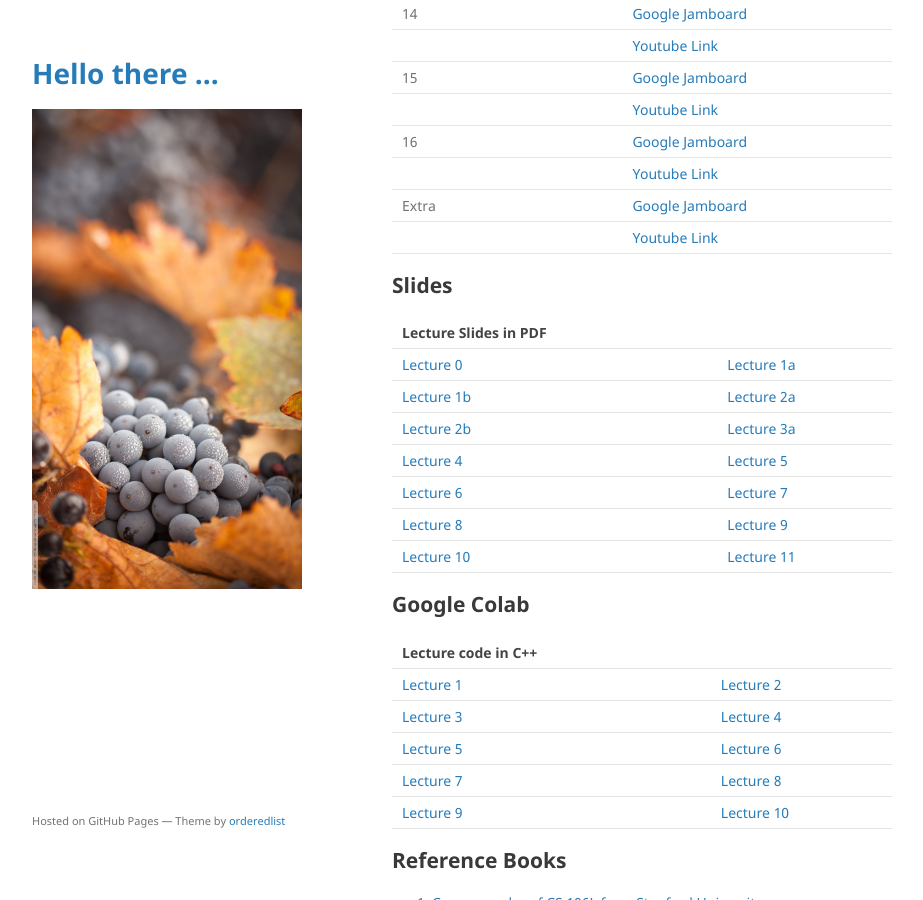
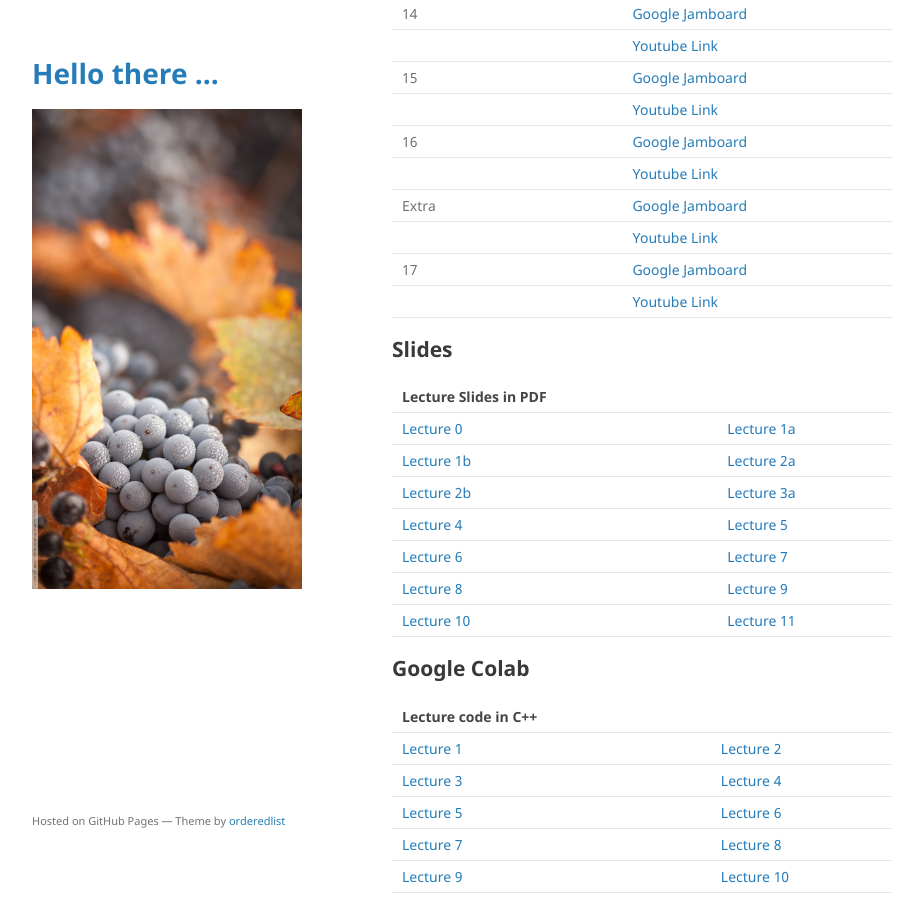
Before and after one commit to mohammadmotiurrahman/mohammadmotiurrahman.github.io, a Jekyll site: the page built from cse203_1/index.md, in a window 1280 px wide and 900 px high, scrolled down 3437 px. Shown: the whole window, without its empty margins (178-1101 px from the left). Built offline with Jekyll 4.4.1, drawn with Linux system fonts in a browser that asks for light colours; our own code applies the rules of GitHub Pages for plain Markdown files.

Commit message:
Update index.md

```diff
--- a/cse203_1/index.md
+++ b/cse203_1/index.md
@@ -115,6 +115,8 @@ environment will force me to not evaluate your exam copies.
 |         |              | [Youtube Link](https://youtu.be/OMvEP2RDDHE)                                                                   |
 | Extra   |              | [Google Jamboard](https://jamboard.google.com/d/19k8r58U1BTowMALD8SZtZCIrDoqNO7dQipDhW5YoZDU/edit?usp=sharing) |
 |         |              | [Youtube Link](https://youtu.be/lYGVTunbnic)                                                                   |
+| 17      |              | [Google Jamboard]() |
+|         |              | [Youtube Link](https://youtu.be/F8W3R2YJetQ)                                                                   |
 
 
 
```
